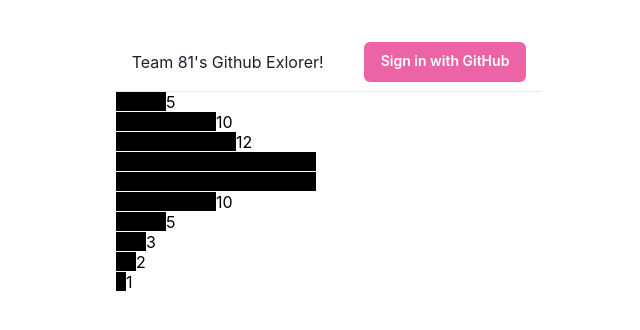
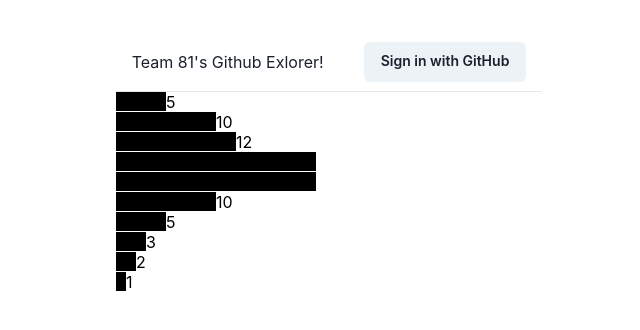
Before and after one commit to rantav/cse6242DVA-project, a React (Vite) app in the folder ui/: page / in a window 1280 px wide. Shown: the top 330 px of the page, without its empty margins (311-951 px from the left). Built offline with nearby package versions, Linux system fonts and the light colour scheme.

Commit message:
Fix login button on mobile

```diff
--- a/ui/src/Nav.jsx
+++ b/ui/src/Nav.jsx
@@ -115,7 +115,9 @@ export default function WithSubnavigation() {
           justify={'flex-end'}
           direction={'row'}
           spacing={6}>
-          {user && <Menu>
+
+          {user &&
+            <Menu>
               <MenuButton
                 as={Button}
                 rounded={'full'}
@@ -131,15 +133,8 @@ export default function WithSubnavigation() {
           }
           {!user &&
             <Button
-              display={{ base: 'none', md: 'inline-flex' }}
               fontSize={'sm'}
-              fontWeight={600}
-              color={'white'}
-              bg={'pink.400'}
-              href={'#'}
-              _hover={{
-                bg: 'pink.300',
-              }}>
+              fontWeight={600}>
               <GitHubLogin
                 onSuccess={onLoginSuccess}
                 onFailure={onFailure}
```
